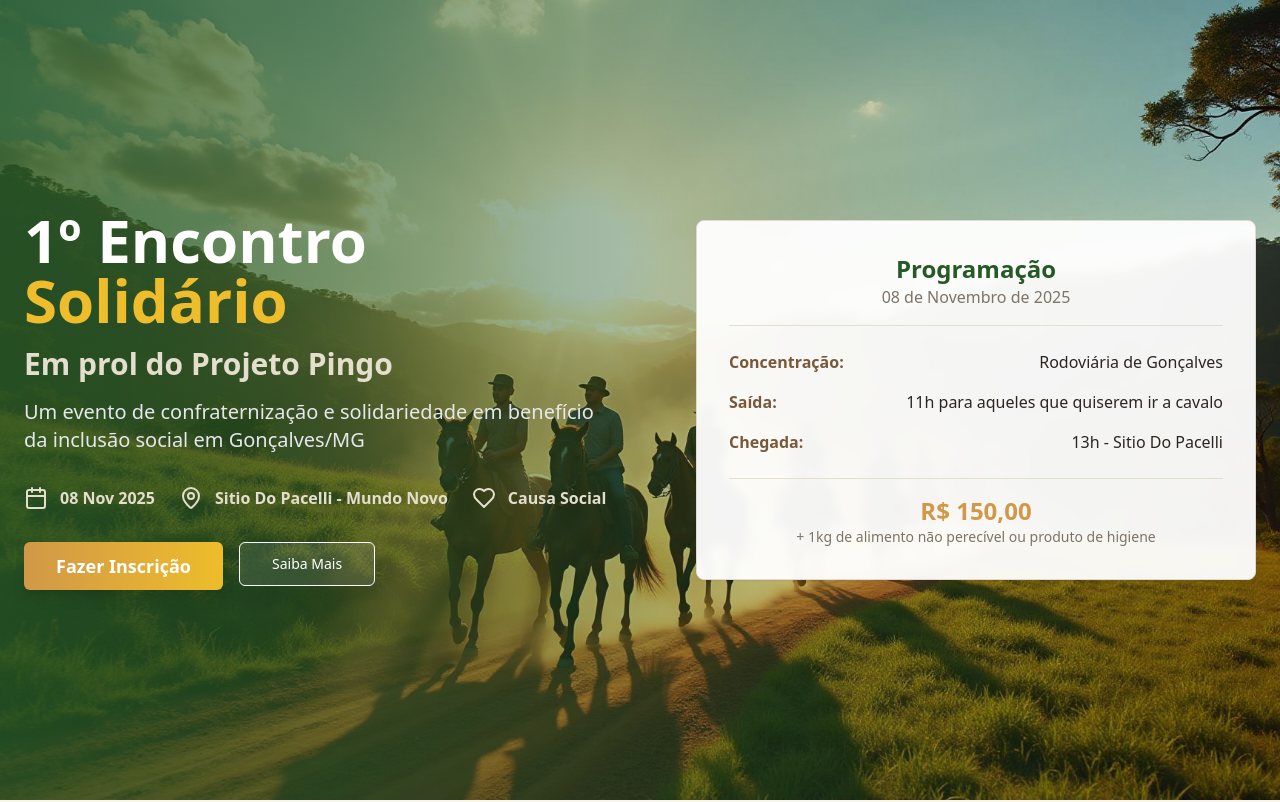
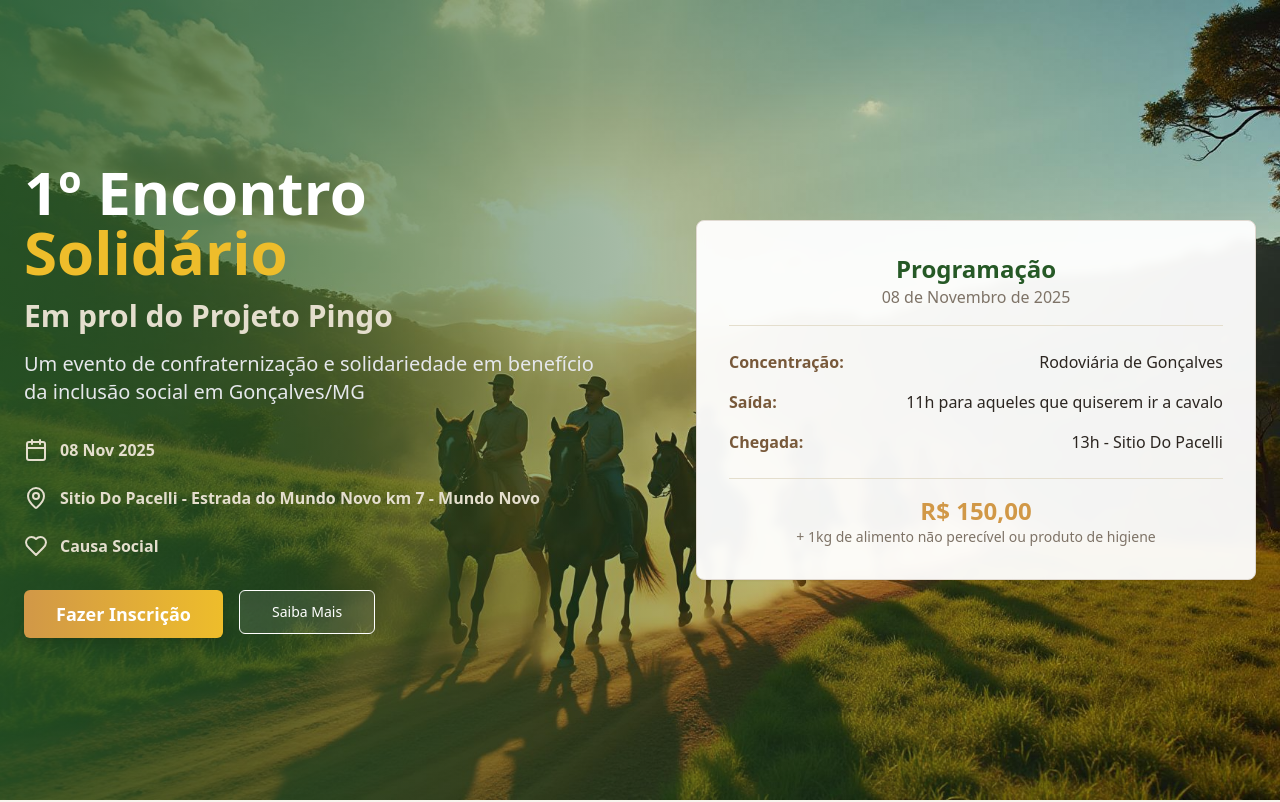
Before and after one commit to heberlopesbr/pingo-cavalgada-solidaria, a React (Vite) app: page / in a window 1280 px wide. Shown: the top 802 px of the page. Built offline with nearby package versions, Linux system fonts and the light colour scheme.

Commit message:
Update hero section location

```diff
--- a/src/components/HeroSection.tsx
+++ b/src/components/HeroSection.tsx
@@ -40,7 +40,7 @@ const HeroSection = () => {
               </div>
               <div className="flex items-center gap-3 text-nature-beige">
                 <MapPin className="w-6 h-6" />
-                <span className="font-semibold">Sitio Do Pacelli - Mundo Novo</span>
+                <span className="font-semibold">Sitio Do Pacelli - Estrada do Mundo Novo km 7 - Mundo Novo</span>
               </div>
               <div className="flex items-center gap-3 text-nature-beige">
                 <Heart className="w-6 h-6" />
```
